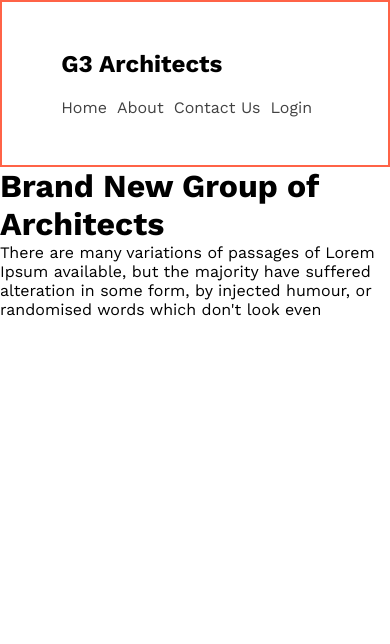
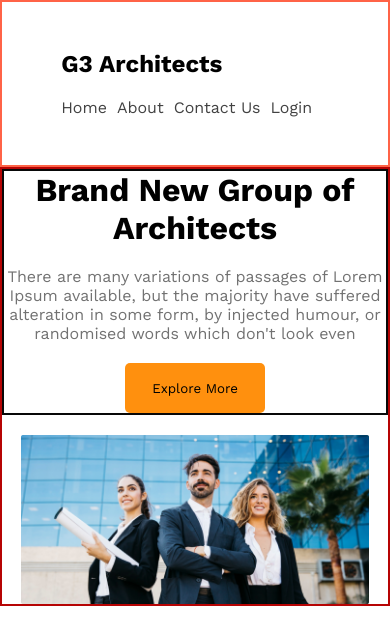
Before and after one commit to Fariha1865/G3-Architect_Website, a plain HTML site: page index.html in a window 390 px wide. Drawn offline with nearby package versions, Linux system fonts and the light colour scheme.

Commit message:
banner with media query for mobile device

```diff
--- a/Styles/styles.css
+++ b/Styles/styles.css
@@ -6,6 +6,14 @@
     font-family: 'Work Sans', sans-serif;
 }
 
+.btn_primary{
+    border-radius: 5px;
+    background: #FF900E;
+    width: 140px;
+    height: 50px;
+    border: none;
+
+}
 .nav_container{
 
 
@@ -40,6 +48,50 @@
     font-weight: 700;
 }
 
+/* banner */
+
+.banner{
+    border: 2px solid rgb(182, 4, 4);
+    display: flex;
+    flex-direction: column;
+    justify-content: center;
+    align-items: center;
+    gap: 20px;
+}
+.banner_container{
+    max-width: 800px;
+    text-align: center;
+    /* margin: 0 auto; */
+    border: 2px solid rgb(8, 8, 8);
+
+}
+.banner_header,.banner_description{
+
+    text-align: center;
+    margin-bottom: 20px;
+}
+.banner_header{
+
+    columns: #131313;
+    font-size: 3.7em;
+    font-style: normal;
+    font-weight: 700;
+
+}
+.banner_description{
+
+    color: #727272;
+    font-size: 1em;
+    font-style: normal;
+    font-weight: 400;
+
+}
+
+.banner img {
+
+    width: 90%;
+
+}
 
 
 @media screen and (max-width:576px) {
@@ -56,4 +108,8 @@
 
         font-size: 1em;
     }
+    .banner_header{
+        font-size: 2em;
+    }
+
 }
--- a/index.html
+++ b/index.html
@@ -32,7 +32,10 @@
 
                 <h1 class="banner_header">Brand New Group of Architects </h1>
                 <p class="banner_description">There are many variations of passages of Lorem Ipsum available, but the majority have suffered alteration in some form, by injected humour, or randomised words which don't look even</p>
+
+                <button class="btn_primary">Explore More</button>
             </div>
+            <img src="images/banner.png" alt="" class="banner_image">
         </div>
     </header>
 </body>
```
